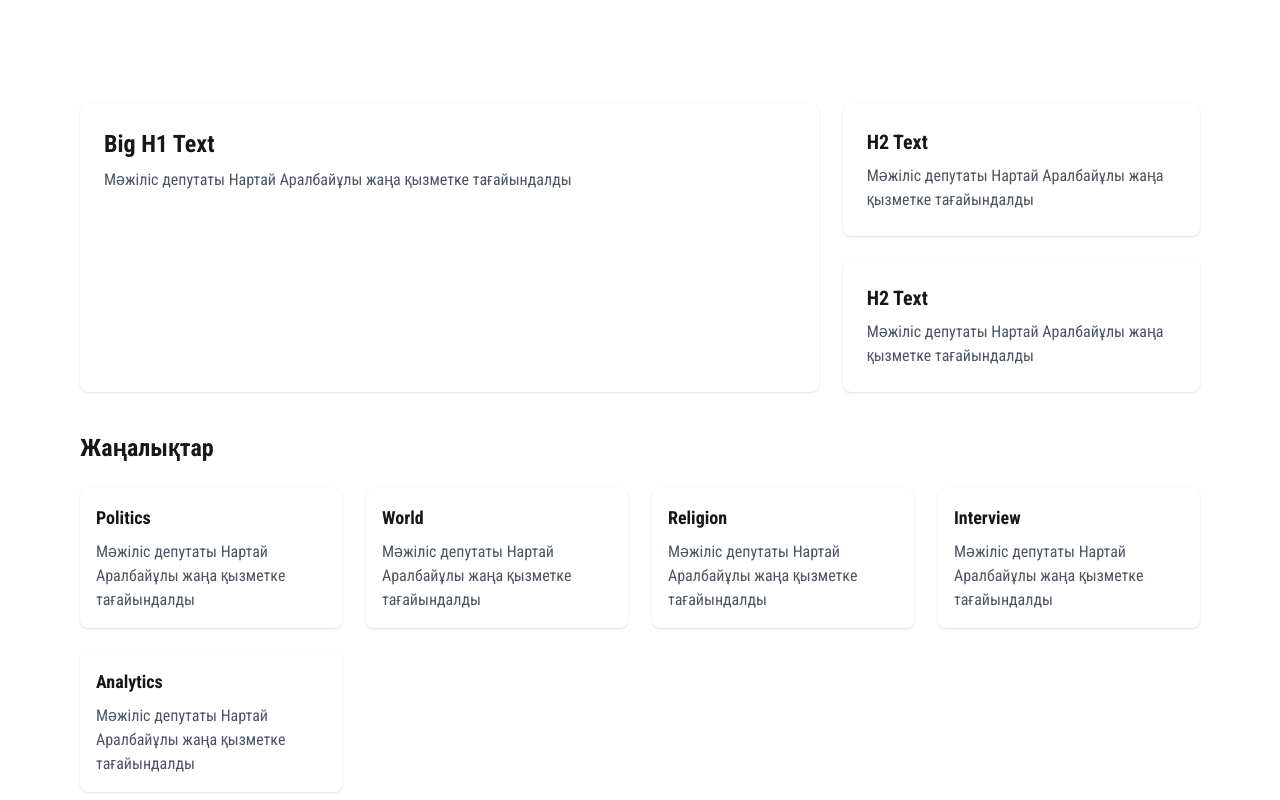
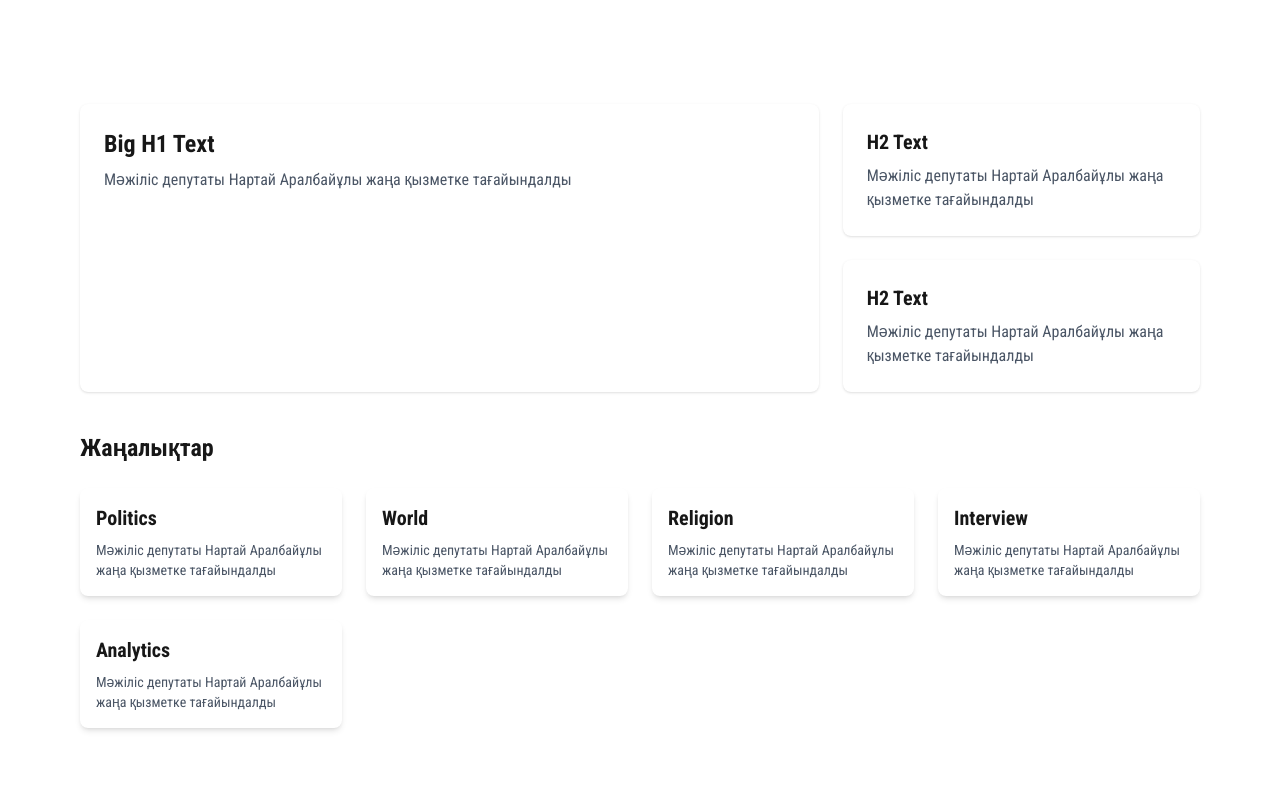
Before and after one commit to ba-mirza/onemin-nextjs-client, a Next.js app: page / in a window 1280 px wide. Shown: the top 800 px of the page. Built offline with nearby package versions, Linux system fonts and the light colour scheme.

Commit message:
[refactor]:// same worked on news card components

```diff
--- a/app/components/NewsCard.tsx
+++ b/app/components/NewsCard.tsx
@@ -9,17 +9,14 @@ export default function NewsCard({ title, description, image, href }: NewsCardPr
   return (
     <a
       href={href || "#"}
-      className="block bg-white shadow rounded-lg overflow-hidden hover:shadow-lg transition" >
+      className="block bg-white shadow-md rounded-lg overflow-hidden hover:shadow-lg transition"
+    >
       {image && (
-        <img
-          src={image}
-          alt={title}
-          className="w-full h-48 object-cover" />
+        <img src={image} alt={title} className="w-full h-48 object-cover" />
       )}
-
       <div className="p-4">
-        <h2 className="text-lg font-bold mb-2">{title}</ h2>
-        <p className="text-gray-600">{description}</ p>
+        <h2 className="text-xl font-bold mb-2">{title}</ h2>
+        <p className="text-gray-600 text-sm">{description}</ p>
       </ div>
     </ a>
   )
```
